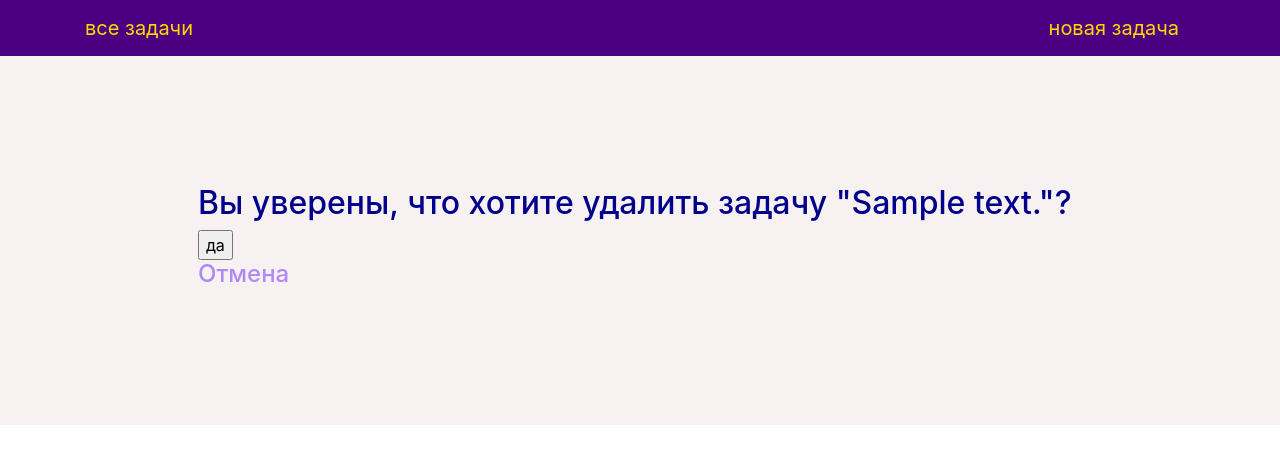
After one commit to azazellooo/homework49, a Django app: template source/webapp/templates/issue_delete.html in a window 1280 px wide. The commit adds this page. Shown: the top 464 px of the page. Run offline with Django 3.2, Linux system fonts and the light colour scheme; the template is opened without the code that fills it: most values are stand-ins (such as "Sample title", 1, 10 or a date in 2020).

Commit message:
добалена страница удаления задачи

```diff
--- a/source/hello/urls.py
+++ b/source/hello/urls.py
@@ -16,11 +16,12 @@ Including another URLconf
 from django.contrib import admin
 from django.urls import path
 
-from webapp.views import IndexView, IssueView, IssueCreateView
+from webapp.views import IndexView, IssueView, IssueCreateView, IssueDelete
 
 urlpatterns = [
     path('admin/', admin.site.urls),
     path('', IndexView.as_view(), name='issue-list'),
     path('<int:pk>/', IssueView.as_view(), name='issue-view'),
-    path('issue/add/', IssueCreateView.as_view(), name='issue-create')
+    path('issue/add/', IssueCreateView.as_view(), name='issue-create'),
+    path('<int:pk>/delete', IssueDelete.as_view(), name='issue-delete')
 ]
--- /dev/null
+++ b/source/webapp/templates/issue_delete.html
@@ -0,0 +1,15 @@
+{%  extends 'base.html' %}
+
+{% block content %}
+    <div style="background-color: #f8f1f1">
+    <div class="container" style="padding: 10%">
+    <h2 style="color: darkblue">Вы уверены, что хотите удалить задачу "{{ issue.summary }}"?</h2>
+    <form action="{% url "issue-delete" issue.id %}" method="post">
+        {% csrf_token %}
+        <input type="submit" value="да">
+    </form>
+    <h4><a href="{% url "issue-view" issue.id %}" style="color: #b088f9">Отмена</a></h4>
+    </div>
+    </div>
+
+{% endblock content %}
--- a/source/webapp/templates/issue_view.html
+++ b/source/webapp/templates/issue_view.html
@@ -16,7 +16,7 @@
             {% endif%}
               <p class="lead">Дата создания: {{ issue.created_at }}</p>
             <h4><a class="btn btn-light btn-m" style="background-color: #da9ff9" href="#">Редактировать задачу</a></h4>
-            <h4><a class="btn btn-light btn-m" style="background-color: #da9ff9" href="#">Удалить</a></h4>
+            <h4><a class="btn btn-light btn-m" style="background-color: #da9ff9" href="{% url "issue-delete" issue.id %}">Удалить</a></h4>
         </div>
     </div>
 
```
Also changed, not shown: source/webapp/views.py (+13 -0 lines).
